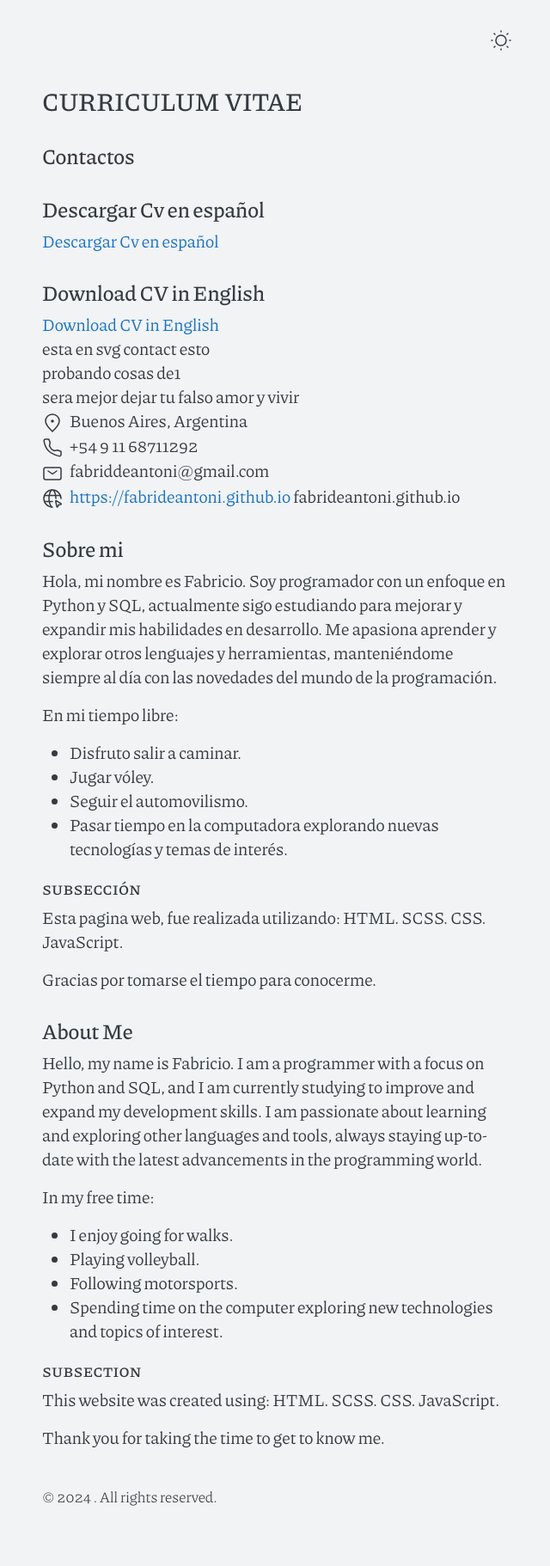
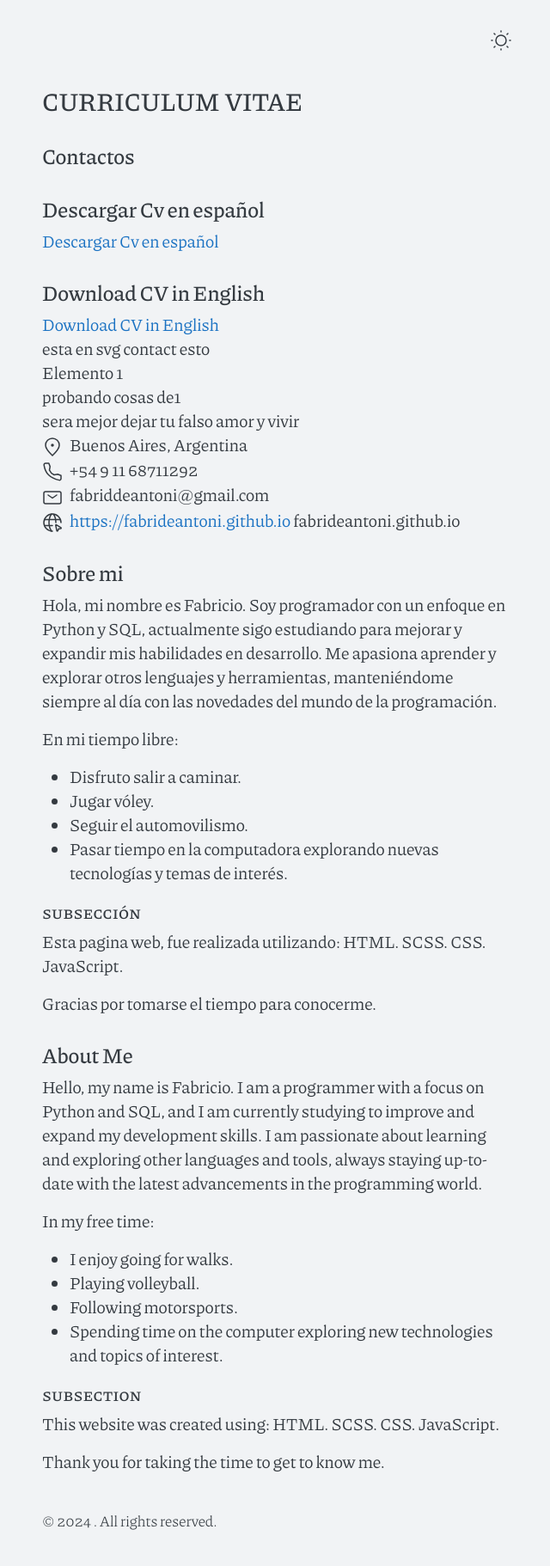
Before and after one commit to fabrideantoni/fabrideantoni.github.io, a Jekyll site: the page built from cv.md, in a window 1280 px wide. Shown: the whole page at 86% size, without its empty margins (318-958 px from the left). Built offline with Jekyll 4.4.1, drawn with Linux system fonts in a browser that asks for light colours; before the commit the page ends 1794 px from its top, so only the background shows below that.

Commit message:
Update contact.html

```diff
--- a/_includes/contact.html
+++ b/_includes/contact.html
@@ -6,9 +6,9 @@
   <h2>Download CV in English</h2>
   <a href="Mi_CV.pdf" download="Mi_CV">Download CV in English</a>
 
-
   <ul>
     <li>esta en svg contact esto</li>
+    <div class="espaciado-vertical">Elemento 1</div>
     <li>probando cosas de1</li>
     <li>sera mejor dejar tu falso amor y vivir</li>
     <li><span class="li-icon">{% include svg/pin-alt.svg %}</span><span>{{ site.address }}</span> Buenos Aires, Argentina</li>
```
